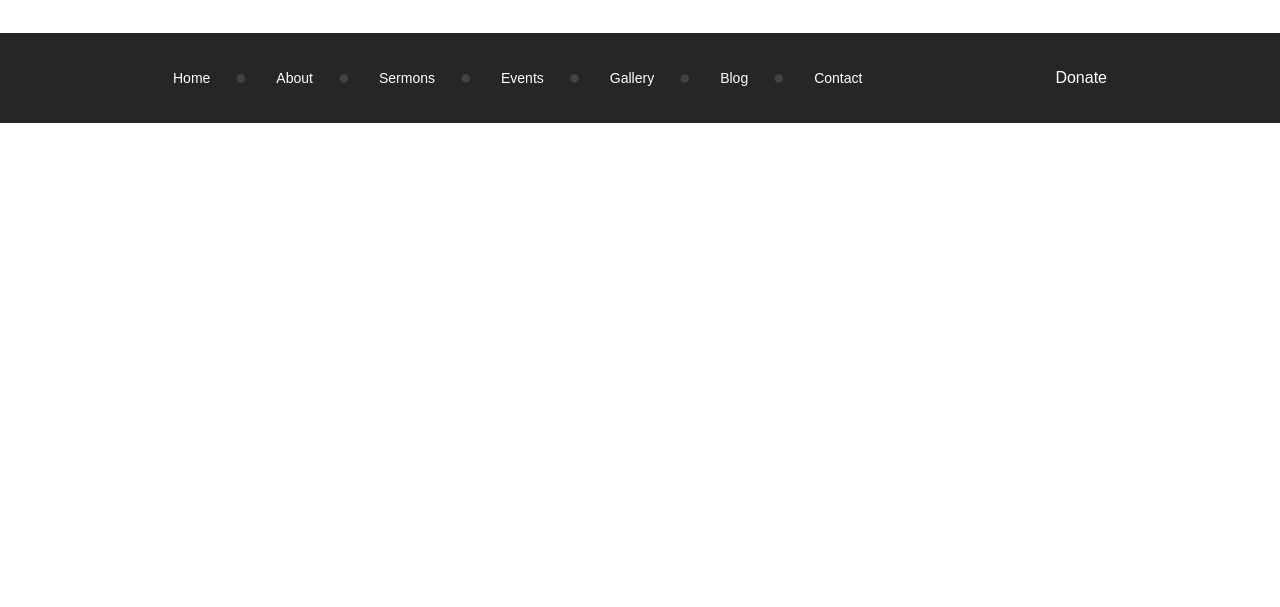
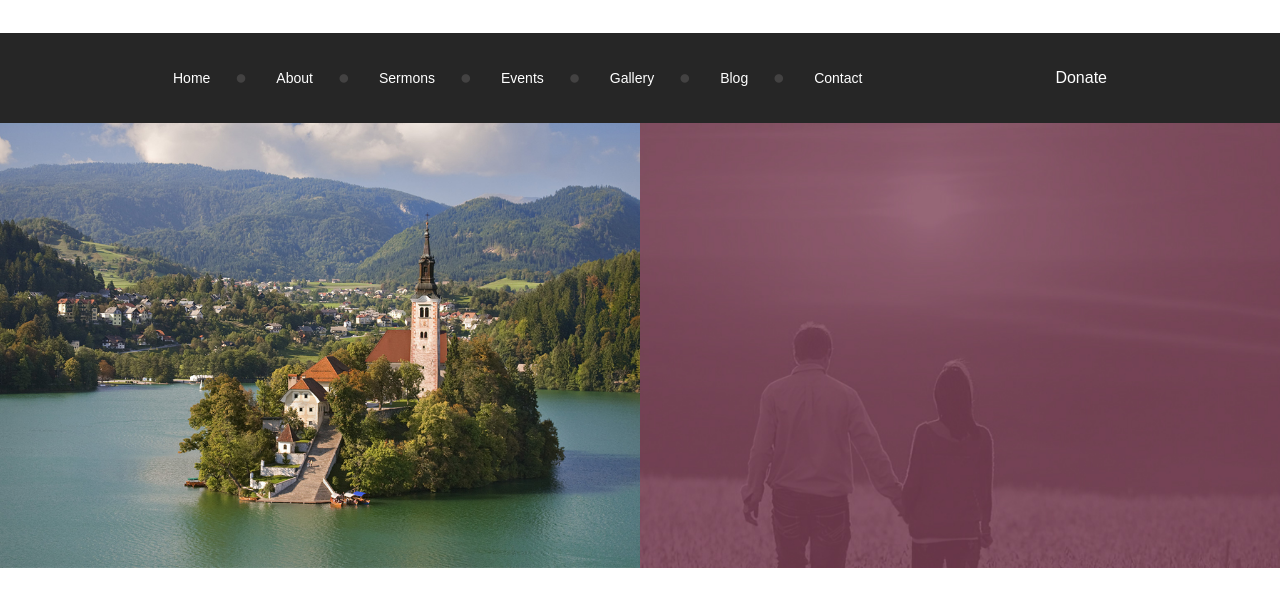
Before and after one commit to OShandruk/Iglesia, a plain HTML site: page index.html in a window 1280 px wide. Shown: the part 97-704 px from the top of the page. Drawn offline with nearby package versions, Linux system fonts and the light colour scheme; a web font is replaced by a local one.

Commit message:
Chenge to site 3

```diff
--- a/css/style.css
+++ b/css/style.css
@@ -189,3 +189,21 @@ menu li>ul>li:last-child {
 }
 
 /*END HEADER*/
+
+
+/*SLIDER*/
+.wrap-slider {
+  height: 445px;
+  overflow: hidden;
+}
+.left-img {
+  width: 50%;
+  background: url(../img/image-slider1.jpg) center /cover;
+}
+.right-img {
+  width: 50%;
+  background: url(../img/image-slider2.jpg) center /cover;
+}
+
+
+/*END SLIDER*/
--- a/index.html
+++ b/index.html
@@ -76,12 +76,7 @@
 	 	</div>
 
 
-
-	 </div>
-
-
-
-	<div class="slider">
+	 	<div class="slider">
 
 	 	<div class="wrap-slider flex">
 	 		<div class="left-img">
@@ -96,6 +91,11 @@
 
 	 	</div>
 	 </div>
+	 </div>
+
+
+
+
 </header>
 <!-- END HEADER -->
 
```
